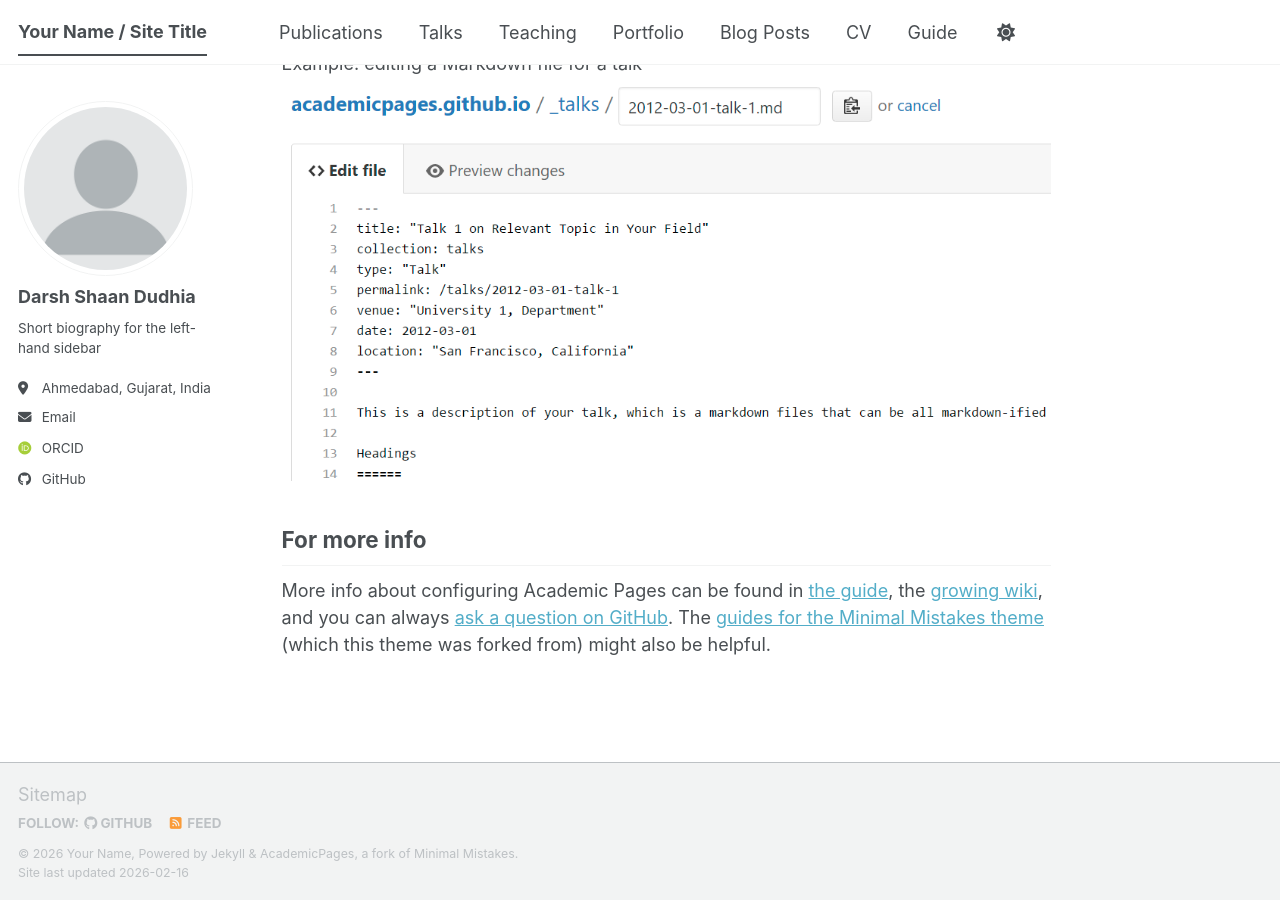
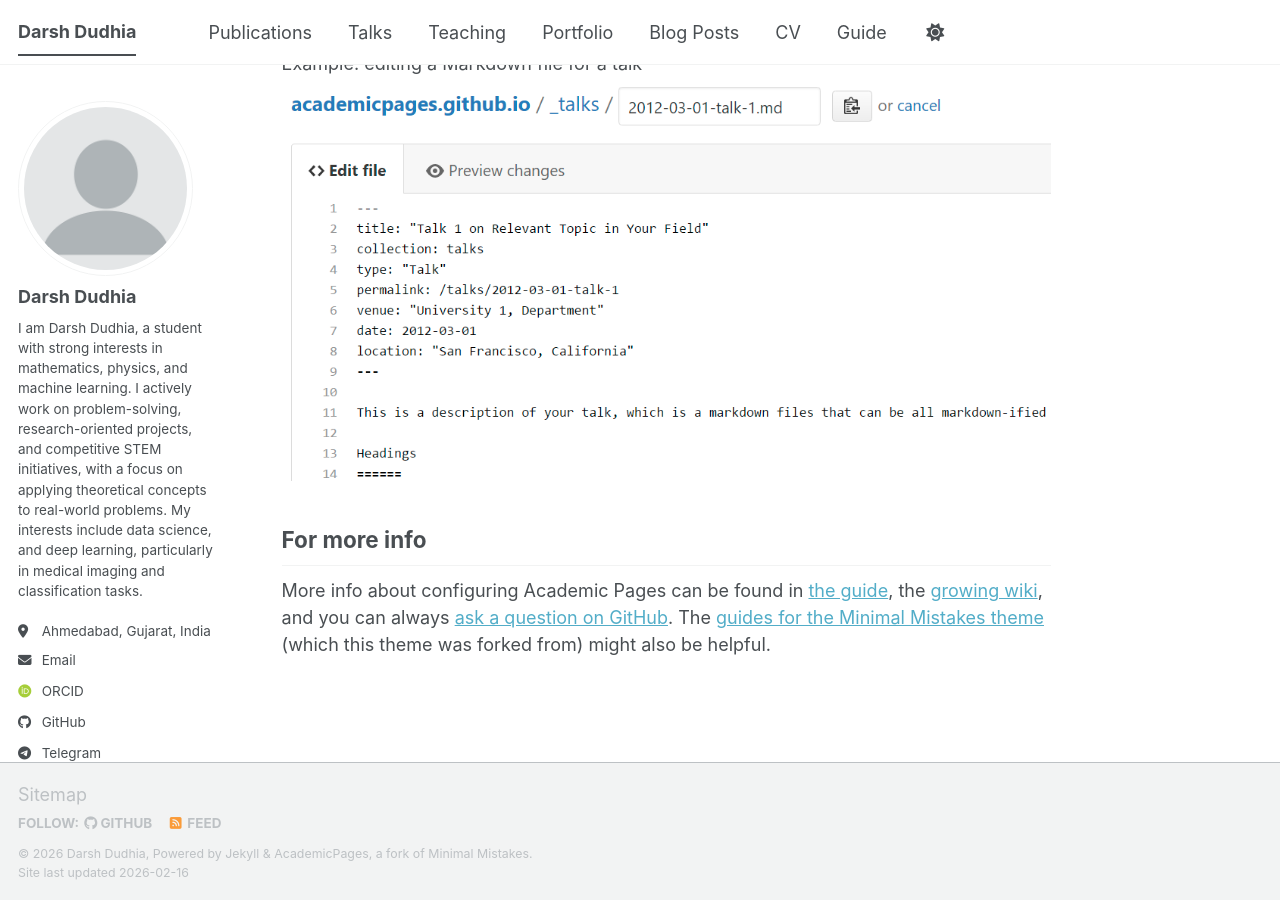
Before and after one commit to darshdudhia/darshdudhia.github.io, a Jekyll site: the page built from _pages/about.md, in a window 1280 px wide and 900 px high, scrolled down 2720 px. Built offline with Jekyll 4.4.1, drawn with Linux system fonts in a browser that asks for light colours; some web fonts are replaced; a script bundle is joined from its source files by our own code; library files that are not in the unit come from our copies.

Commit message:
Update personal details in _config.yml

```diff
--- a/_config.yml
+++ b/_config.yml
@@ -9,10 +9,10 @@
 # Basic Site Settings
 locale                   : "en-US"
 site_theme               : "default" # The available themes options are "default", "air", "sunrise", "mint", "dirt" and "contrast"
-title                    : "Your Name / Site Title"
+title                    : "Darsh Dudhia"
 title_separator          : "-"
-name                     : &name "Your Name"
-description              : &description "Your Name's academic portfolio"   # Update this with a general description of your site, this is the default if not overridden by a page
+name                     : &name "Darsh Dudhia"
+description              : &description "Darsh Dudhia's academic portfolio"   # Update this with a general description of your site, this is the default if not overridden by a page
 url                      : https://darshdudhia.github.io # The base hostname & protocol for your site e.g. "https://[your GitHub username].github.io",
                                                            # or if you already have some other page hosted on Github then use "https://[your GitHub username].github.io/[Your Repo Name]"
 baseurl                  : "" # the subpath of your site, e.g. "/blog"
@@ -24,9 +24,9 @@ repository               : "darshdudhia/darshdudhia.github.io"
 author:
   # Biographic information
   avatar           : "profile.png"
-  name             : "Darsh Shaan Dudhia"
+  name             : "Darsh Dudhia"
   pronouns         :
-  bio              : "Short biography for the left-hand sidebar"
+  bio              : "I am Darsh Dudhia, a student with strong interests in mathematics, physics, and machine learning. I actively work on problem-solving, research-oriented projects, and competitive STEM initiatives, with a focus on applying theoretical concepts to real-world problems. My interests include data science, and deep learning, particularly in medical imaging and classification tasks."
   location         : "Ahmedabad, Gujarat, India"
   employer         :
   uri              : # URL
@@ -72,7 +72,7 @@ author:
   pinterest        : # Username
   soundcloud       : # Username
   steam            : # Username
-  telegram         : # URL
+  telegram         : "https://web.telegram.org/@DarshDudhia"
   tumblr           : # Username
   twitter          : # Username for X / Twitter
   vine             : # Username
@@ -87,7 +87,7 @@ publication_category:
   books:
     title: 'Books'
   manuscripts:
-    title: 'Journal Articles'
+    title: 'Preprints & Journal Articles'
   conferences:
     title: 'Conference Papers'
 
```
